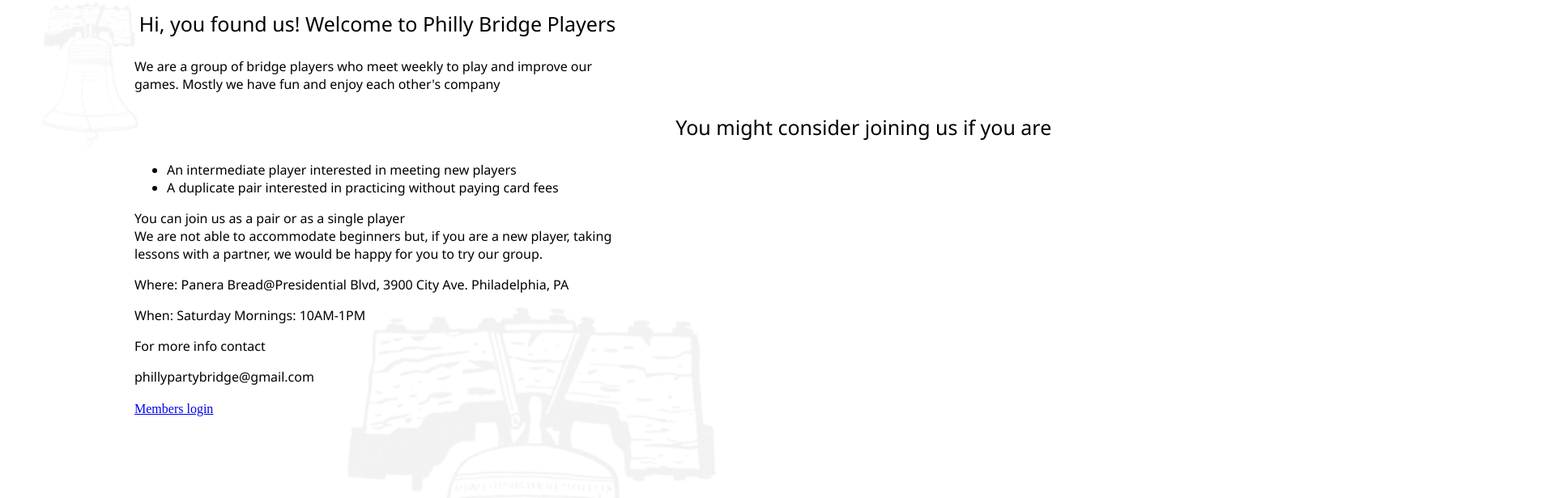
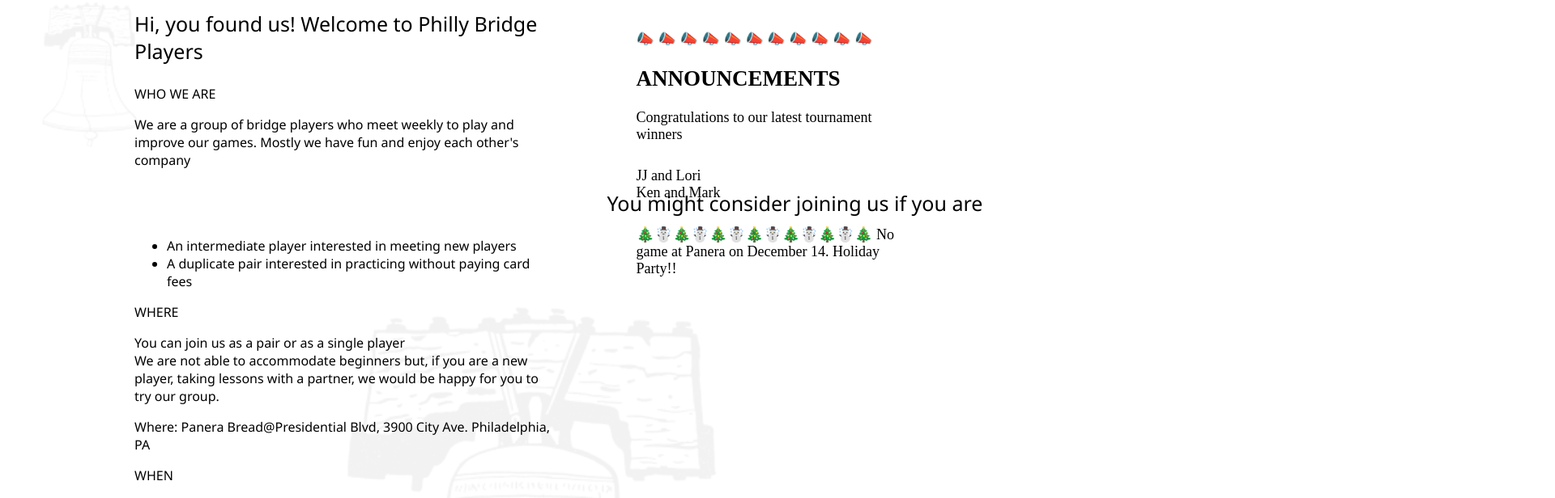
Before and after one commit to mgwismer/philly-bridge-fe, a React (Vite) app: page / in a window 1280 px wide. Shown: the part 180-796 px from the top of the page at 81% size, 1920 px wide, since content can reach past the window. Built offline with nearby package versions, Linux system fonts and the light colour scheme.

Commit message:
add announcements

```diff
--- /dev/null
+++ b/src/Announcements/announcements.scss
@@ -0,0 +1,10 @@
+.announcement-container {
+    width: 40%;
+    margin-top: 50px;
+    margin-left: 100px;
+    font-size: large;
+}
+
+.announcement-text {
+    margin-top: 30px;
+}
--- /dev/null
+++ b/src/Announcements/announcements.tsx
@@ -0,0 +1,24 @@
+import React from 'react'
+import './announcements.scss'
+
+export const Announcements: React.FC = () => {
+
+    return (
+    <div className="announcement-container">
+      📣 📣 📣 📣 📣 📣 📣 📣 📣 📣 📣
+      <h2>ANNOUNCEMENTS</h2>
+      <div>
+        Congratulations to our latest tournament winners
+      </div>
+      <div className='announcement-text'>
+          <div>JJ and Lori</div>
+          <div> Ken and Mark</div>
+       </div>
+
+       <div className='announcement-text'>
+        🎄☃️🎄☃️🎄☃️🎄☃️🎄☃️🎄☃️🎄
+        No game at Panera on December 14. Holiday Party!!
+       </div>
+    </div>
+    )
+}
--- a/src/App.tsx
+++ b/src/App.tsx
@@ -1,5 +1,7 @@
 
 import { InfoContent } from './ContentPage/infocontent'
+import { Announcements } from './Announcements/announcements'
+
 import { HeaderContent } from './TitlePage/HeaderContent'
 import './styles.scss'
 
@@ -11,7 +13,10 @@ function App() {
       <div className='background-image'>
           <div className='container'>
             <HeaderContent/>
-            <InfoContent/>
+            <div className='main-containers'>
+                <InfoContent/>
+                <Announcements/>
+            </div>
             <div className='members-link'>
               <a href="https://cloud1-fsar.nfdc.net/acbl/acbl1.php?ppb=1">
                 Members login
--- a/src/ContentPage/infocontent.tsx
+++ b/src/ContentPage/infocontent.tsx
@@ -8,6 +8,7 @@ export const InfoContent: React.FC = () => {
             <div className="content-intro-message-container">
             <div className="sub-content-container">
                 <p className="info-header-welcome"> Hi, you found us! Welcome to Philly Bridge Players </p>
+                <p className="info-header"> WHO WE ARE </p>
                 <p className="info-message">
                     We are a group of bridge players who meet weekly to play and improve our games. Mostly
                     we have fun and enjoy each other's company
@@ -19,6 +20,7 @@ export const InfoContent: React.FC = () => {
                     <li> An intermediate player interested in meeting new players </li>
                     <li> A duplicate pair interested in practicing without paying card fees </li>
                 </ul>
+                <p className="info-header"> WHERE </p>
                 <p className="info-message">
                 You can join us as a pair or as a single player
                 <br/>
@@ -31,14 +33,23 @@ export const InfoContent: React.FC = () => {
               <p className="info-message">
                 Where: Panera Bread@Presidential Blvd, 3900 City Ave. Philadelphia, PA
                 </p>
+                <p className="info-header"> WHEN </p>
                 <p className="info-message">
                 When: Saturday Mornings: 10AM-1PM
                 </p>
             </div>
             <div className="sub-content-container">
-                <p className="info-header"> For more info contact </p>
+                <p className="info-header"> COST </p>
                 <p className="info-message">
-                    phillypartybridge@gmail.com
+                   There is no cost to play with us a few times. If you decide to join us more regularly there is
+                   a modest annual fee.
+                </p>
+            </div>
+            <div className="sub-content-container">
+                <p className="info-header"> NEXT </p>
+                <p className="info-message">
+                    If you would like to come play or would like more information email us at
+                    phillypartybridge@gmail.com.
                 </p>
             </div>
             </div>
--- a/src/styles.scss
+++ b/src/styles.scss
@@ -33,6 +33,9 @@
     margin: auto;
 }
 
+.main-containers {
+    display: flex;
+}
 .members-link {
     margin-top: 20px;
     height: 100px;
```
Also changed, not shown: 1 other file (tests, documents, lock files or other folders).
